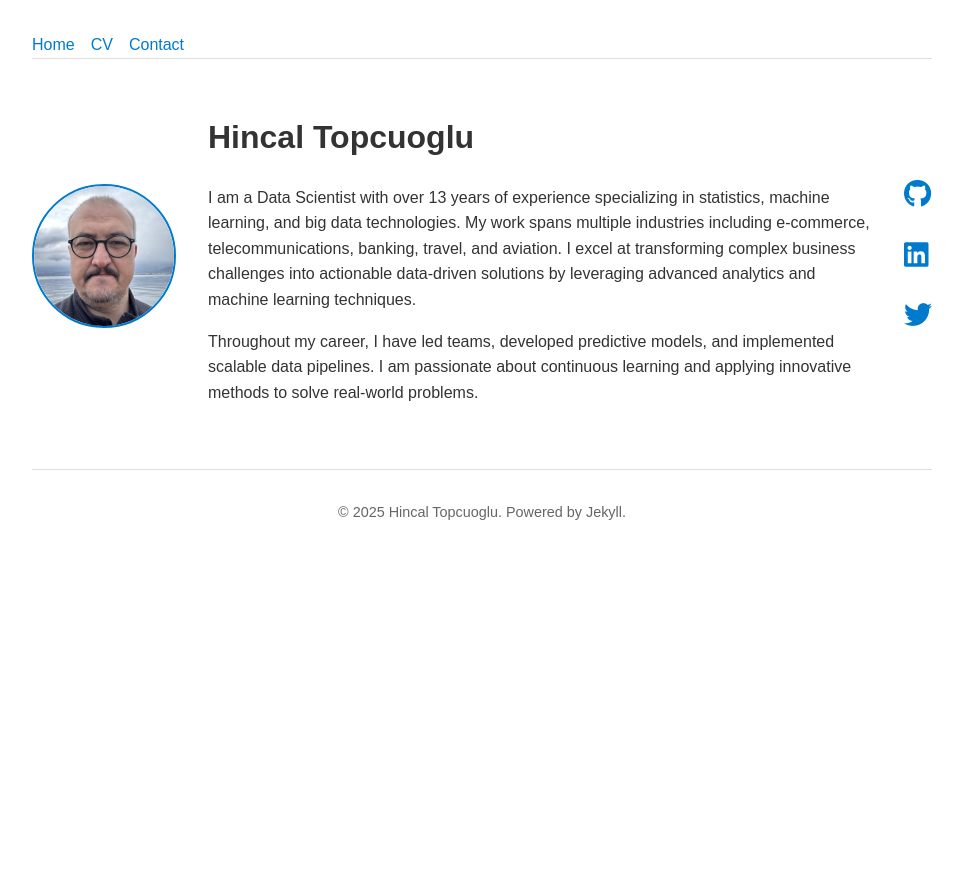
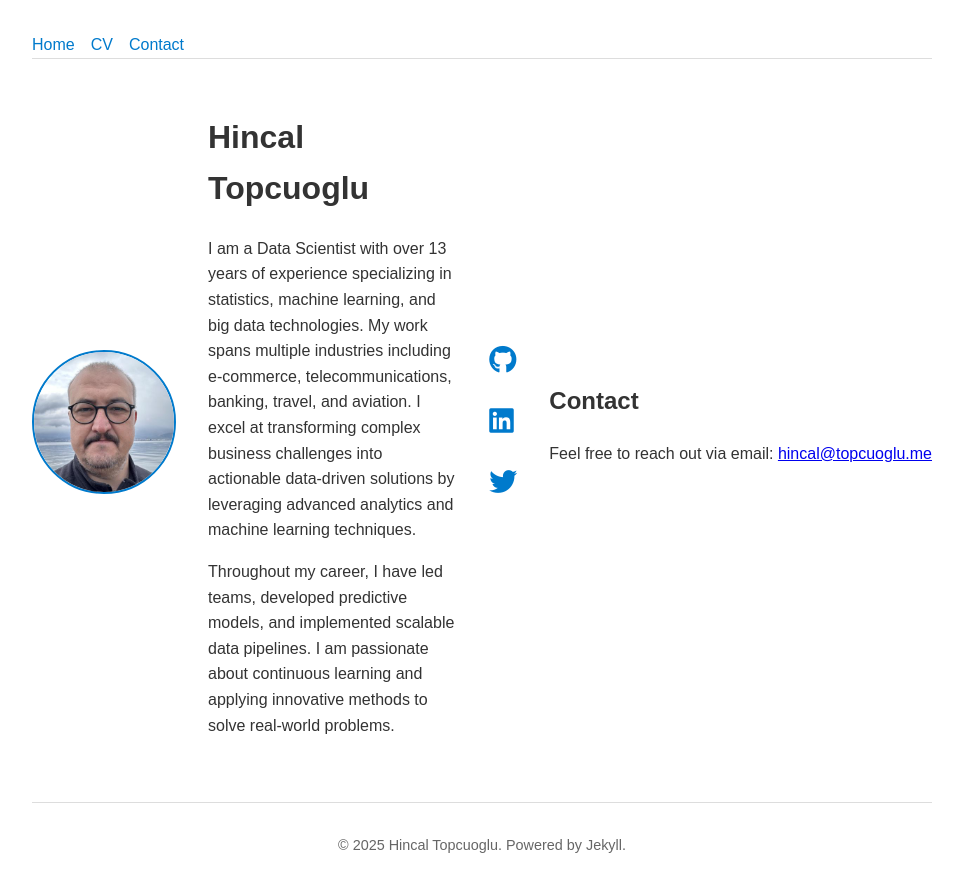
Before and after one commit to hincaltopcuoglu/hincaltopcuoglu.github.io, a Jekyll site: the page built from index.md, in a window 1280 px wide. Shown: the top 892 px of the page, without its empty margins (158-1121 px from the left). Built offline with Jekyll 4.4.1, drawn with Linux system fonts in a browser that asks for light colours.

Commit message:
Update index.md

```diff
--- a/index.md
+++ b/index.md
@@ -64,4 +64,10 @@ layout: home
     <a href="https://www.linkedin.com/in/hincal-topcuoglu/" aria-label="LinkedIn" title="LinkedIn" target="_blank"><i class="fab fa-linkedin"></i></a>
     <a href="https://x.com/hincaltopcuogl1" aria-label="Twitter" title="Twitter" target="_blank"><i class="fab fa-twitter"></i></a>
   </div>
+  <section>
+  <h2>Contact</h2>
+  <p class="contact-info">
+    Feel free to reach out via email: <a href="mailto:hincal@topcuoglu.me">hincal@topcuoglu.me</a>
+  </p>
+</section>
 </div>
```
